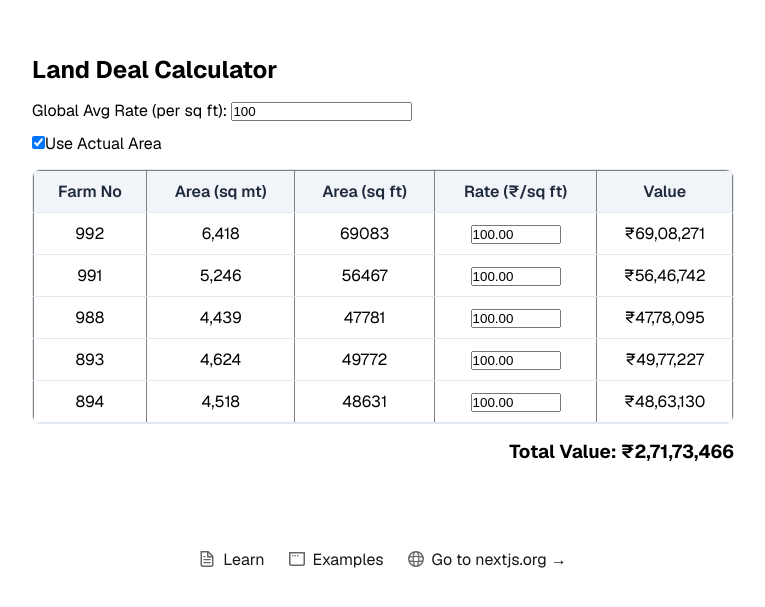
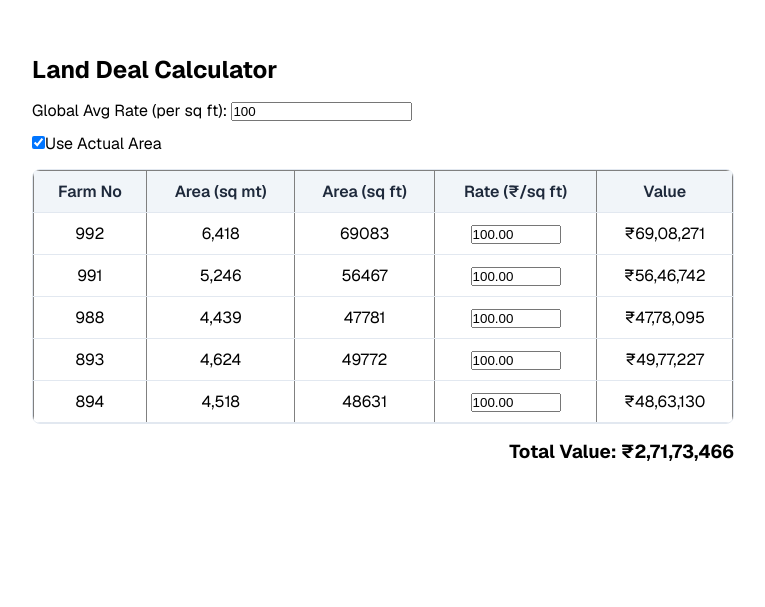
Before and after one commit to aneeshyder/farmcalc, a Next.js app: page / in a window 1280 px wide. Shown: the part 151-758 px from the top of the page, without its empty margins (257-1022 px from the left). Built offline with nearby package versions, Linux system fonts and the light colour scheme.

Commit message:
Update page.js

```diff
--- a/src/app/page.js
+++ b/src/app/page.js
@@ -8,50 +8,6 @@
       <main className={styles.main}>
         <LandDealCalculator />
       </main>
-      <footer className={styles.footer}>
-        <a
-          href="https://nextjs.org/learn?utm_source=create-next-app&utm_medium=appdir-template&utm_campaign=create-next-app"
-          target="_blank"
-          rel="noopener noreferrer"
-        >
-          <Image
-            aria-hidden
-            src="/file.svg"
-            alt="File icon"
-            width={16}
-            height={16}
-          />
-          Learn
-        </a>
-        <a
-          href="https://vercel.com/templates?framework=next.js&utm_source=create-next-app&utm_medium=appdir-template&utm_campaign=create-next-app"
-          target="_blank"
-          rel="noopener noreferrer"
-        >
-          <Image
-            aria-hidden
-            src="/window.svg"
-            alt="Window icon"
-            width={16}
-            height={16}
-          />
-          Examples
-        </a>
-        <a
-          href="https://nextjs.org?utm_source=create-next-app&utm_medium=appdir-template&utm_campaign=create-next-app"
-          target="_blank"
-          rel="noopener noreferrer"
-        >
-          <Image
-            aria-hidden
-            src="/globe.svg"
-            alt="Globe icon"
-            width={16}
-            height={16}
-          />
-          Go to nextjs.org →
-        </a>
-      </footer>
     </div>
   );
 }
```
